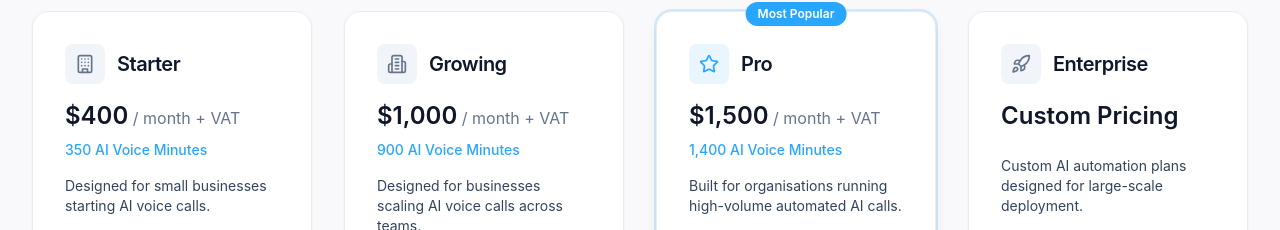
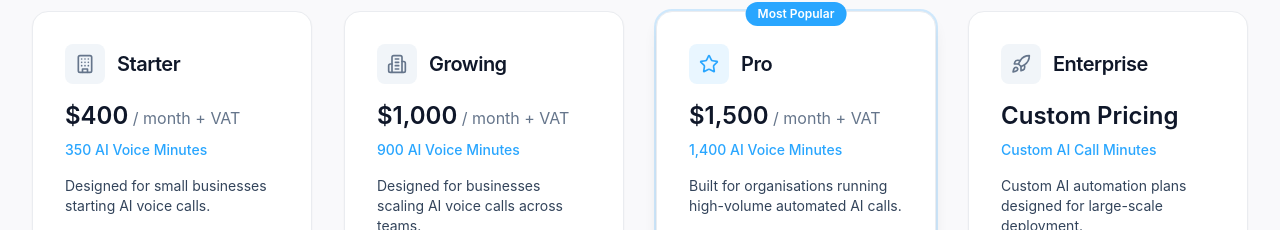
Before and after one commit to noorlight007/callpilot, a Next.js app: page / in a window 1280 px wide. Shown: the part 3457-3687 px from the top of the page. Built offline with nearby package versions, Linux system fonts and the light colour scheme; no server answers.

Commit message:
add custom minutes wordings

```diff
--- a/src/components/Pricing.tsx
+++ b/src/components/Pricing.tsx
@@ -62,7 +62,7 @@ const pricingTiers = [
     price: "Custom Pricing",
     unit: "",
     description: "Custom AI automation plans designed for large-scale deployment.",
-    minimumMinutes: "",
+    minimumMinutes: "Custom AI Call Minutes",
     features: [
       "Paid monthly in advance",
       "Custom AI minute packages",
```
